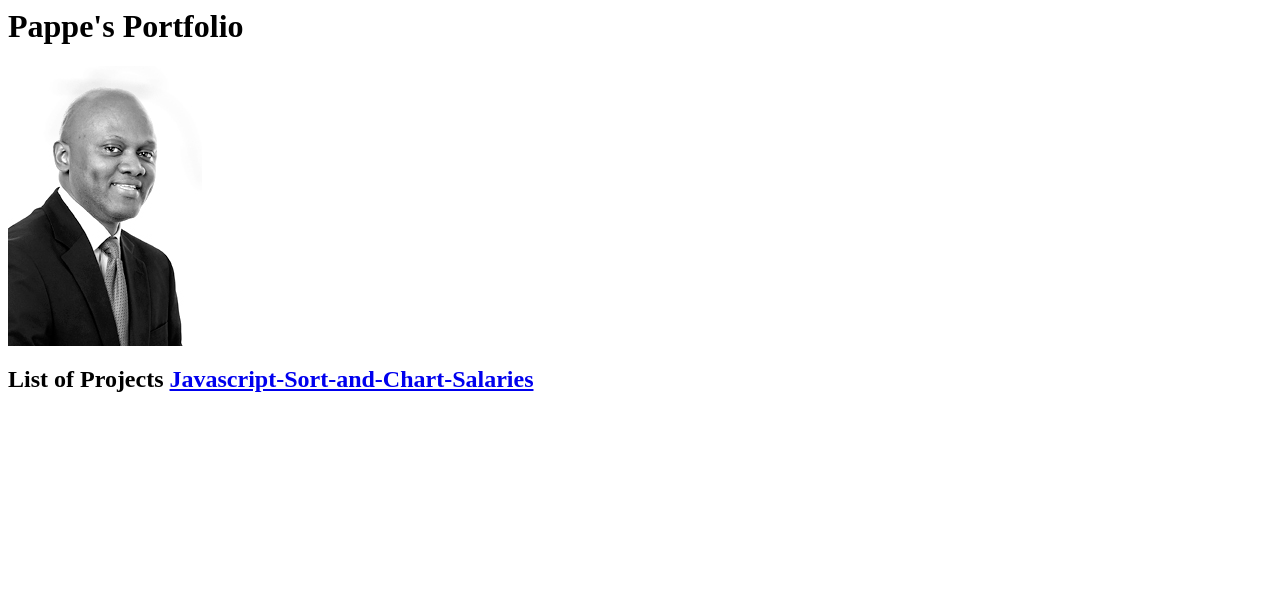
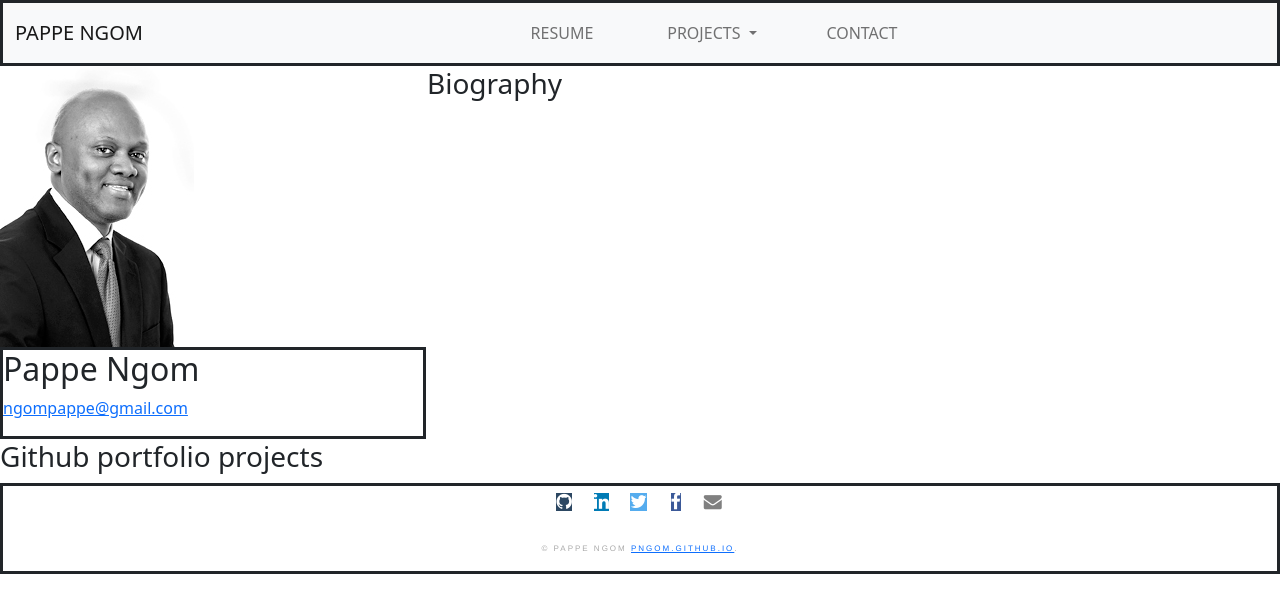
Before and after one commit to ng-cloud/ng-cloud.github.io, a plain HTML site: page index.html in a window 1280 px wide. Drawn offline with nearby package versions, Linux system fonts and the light colour scheme.

Commit message:
resized profile picture

```diff
--- a/index.html
+++ b/index.html
@@ -1,11 +1,127 @@
-<html>
-	<h1> Pappe's Portfolio </h1>
-	<img src="./PNgom Profile Picture.jpg" />
-    <h2>
-		List of Projects
+<!DOCTYPE html>
+<html lang='en'>
+	<head>
+		<!-- Required meta tags -->
+		<meta charset="utf-8">
+		<meta name="viewport" content="width=device-width, initial-scale=1">
 
-		<a href="https://pngom.github.io/Javascript-Sort-and-Chart-Salaries/">Javascript-Sort-and-Chart-Salaries</a>
+		<title>Pappe Ngom Personal Website</title>
 
-	</h2>
+		<!-- Bootstrap CSS link -->
+        <link href="https://cdn.jsdelivr.net/npm/bootstrap@5.1.3/dist/css/bootstrap.min.css" rel="stylesheet" integrity="sha384-1BmE4kWBq78iYhFldvKuhfTAU6auU8tT94WrHftjDbrCEXSU1oBoqyl2QvZ6jIW3" crossorigin="anonymous">
+
+        <!-- Font Awesome CSS link -->
+		<link rel="stylesheet" href="https://cdnjs.cloudflare.com/ajax/libs/font-awesome/4.7.0/css/font-awesome.min.css">
+
+		<!-- Link to CSS styles file -->
+		<link rel="stylesheet" href="styles.css">
+
+	</head>
+
+	<body>
+
+		<div class="grid">
+<!-- Header section: navigation bar -->
+			<header class="mynav">
+				<nav class="navbar navbar-expand-lg navbar-light bg-light">
+					<div class="container-fluid">
+						<a class="navbar-brand" href="#">PAPPE NGOM</a>
+						<button class="navbar-toggler" type="button" data-bs-toggle="collapse" data-bs-target="#navbarNavDropdown" aria-controls="navbarNavDropdown" aria-expanded="false" aria-label="Toggle navigation">
+						<span class="navbar-toggler-icon"></span>
+						</button>
+						<div class="collapse navbar-collapse" id="navbarNavDropdown">
+						<ul class="navbar-nav">
+							<!-- <li class="nav-item">
+							<a class="nav-link active" aria-current="page" href="#">Home</a>
+							</li> -->
+							<li class="nav-item">
+							<a class="nav-link" href="#">RESUME</a>
+							</li>
+							<li class="nav-item dropdown">
+							<a class="nav-link dropdown-toggle" href="#" id="navbarDropdownMenuLink" role="button" data-bs-toggle="dropdown" aria-expanded="false">
+								PROJECTS
+							</a>
+							<ul class="dropdown-menu" aria-labelledby="navbarDropdownMenuLink">
+								<li><a class="dropdown-item" href="#">PacMen Factory</a></li>
+								<li><a class="dropdown-item" href="#">Real-Time Bus Tracker</a></li>
+								<li><a class="dropdown-item" href="#">Eye Exercise</a></li>
+							</ul>
+							</li>
+							<li class="nav-item">
+								<a class="nav-link" href="#">CONTACT</a>
+							</li>
+						</ul>
+						</div>
+					</div>
+				</nav>
+			</header>
+
+<!-- Left section: Profile picture-->
+			<section id="Profile">
+				<a class="logo" href="/"><img src="./PNgom Profile Picture.jpg" alt=""></a>
+				<header>
+				<h2>Pappe Ngom</h2>
+				<p><a href="mailto:ngompappe@gmail.com">ngompappe@gmail.com</a></p>
+				</header>
+			</section>
+
+<!-- Bio section aligned with Profile-->
+			<div id="bio">
+                <h3>Biography</h3>
+			</div>
+
+
+<!-- Projects section: Social Media, Contact and Copyright-->
+			<div id="projects">
+                <h3>Github portfolio projects</h3>
+			</div>
+
+<!-- Footer section-->
+			<footer id="socialemail">
+				<!--  <div id="container"> -->
+					<ul class="social">
+						<li>
+							<a  href="https://github.com/pngom" title="github" target="_blank">
+							   <span class="fa fa-github"></span>
+							</a>
+						</li>
+
+					   <li>
+						  <a href="https://www.linkedin.com/in/pappe-ngom" title="linkedin" target="_blank" >
+							 <span class="fa fa-linkedin"></span>
+						  </a>
+					   </li>
+
+					   <li>
+						  <a href="https://twitter.com/namnalen" title="twitter" target="_blank" >
+							 <span class="fa fa-twitter"></span>
+						  </a>
+					   </li>
+
+					   <li>
+						  <a href="https://facebook.com/pappe.ngom" title="facebook" target="_blank">
+							 <span class="fa fa-facebook"></span>
+						  </a>
+					   </li>
+
+					   <li>
+						  <a href="mailto:ngompappe@gmail.com" title="email" target="_blank">
+							 <span class="fa fa-envelope"></span>
+						  </a>
+					   </li>
+
+					</ul>
+				<!--  </div> -->
+
+				<br>
+
+				 <p class="copyright">© Pappe Ngom <a href="/">pngom.github.io</a>.</p>
+
+				</footer>
+
+
+		</div>
+
+	</body>
 
 </html>
--- /dev/null
+++ b/styles.css
@@ -0,0 +1,137 @@
+.grid{
+    display: grid;
+    grid-template-columns: 1fr 1fr 1fr;
+    grid-template-rows: auto 1 fr 1fr auto;
+    gap: 1px;
+    height: 95v;
+}
+
+header, footer{
+    grid-column: 1 / 4;
+    border-style: solid;
+}
+
+#Profile{
+    grid-column: 1 / 2;
+    grid-row: 2 / 3;
+}
+
+#bio{
+    grid-column: 2 / 4;
+    grid-row: 2 / 3;
+}
+
+#projects{
+    grid-column: 1 / 4;
+    grid-row: 3 / 4;
+}
+
+.navbar-nav{
+ margin: 1.5em auto;
+ padding-left:30px;
+ padding-right:30px;
+}
+
+
+#navbarNavDropdown {
+    width: 100%;
+    margin-left: auto ;
+    margin-right: auto ;
+    /* background-color: #ABCDEF; */
+}
+#navbarNavDropdown ul {
+    list-style-type: none; /*to remove bullets*/
+    text-align: center;
+    margin: 0 auto;
+    padding: 0px;
+    /* border:1px solid red;
+    display:table;              */
+    overflow: hidden;
+}
+#navbarNavDropdown li{
+    float: left;
+    padding: 2px;
+    width: 150px;
+    margin-left: auto ;
+    margin-right: auto ;
+}
+
+/*
+/// Future Imperfect by HTML5 UP
+/// html5up.net | @ajlkn
+/// Free for personal and commercial use under the CCA 3.0 license (html5up.net/license)
+*/
+
+/* Footer */
+
+footer {
+    text-align: center;
+}
+
+/*
+ *  SOCIAL ICONS
+ */
+ ul.social {
+    margin: 0;
+    padding: 0;
+    width: 100%;
+    text-align: center;
+  }
+
+  ul.social > li {
+    display: inline-block;
+  }
+
+  ul.social > li > a {
+    display: inline-block;
+    font-size: 18px;
+    line-height: 30px;
+    width: 30px;
+    height: 30px;
+    border-radius: 36px;
+    margin: 0 3px 3px 0;
+  }
+
+  ul.social > li > a:hover {
+    text-decoration: none;
+    background-color: #ee7c22;
+  }
+
+  .fa:hover {
+      opacity: 0.7;
+  }
+
+  .fa-github {
+    background: #2c4762;
+    color: white;
+  }
+
+  .fa-linkedin {
+    background: #007bb5;
+    color: white;
+  }
+
+  .fa-twitter {
+    background: #55ACEE;
+    color: white;
+  }
+
+  .fa-facebook {
+    background: #3B5998;
+    color: white;
+  }
+
+  .fa-envelope {
+    background: none;
+    color: grey;
+  }
+
+
+.copyright {
+    color: #aaa;
+    font-family: "Raleway",Helvetica,sans-serif;
+    font-size: .5em;
+    font-weight: 400;
+    letter-spacing: .25em;
+    text-transform: uppercase;
+		}
```
Also changed, not shown: PNgom Profile Picture resized.jpg (added).
